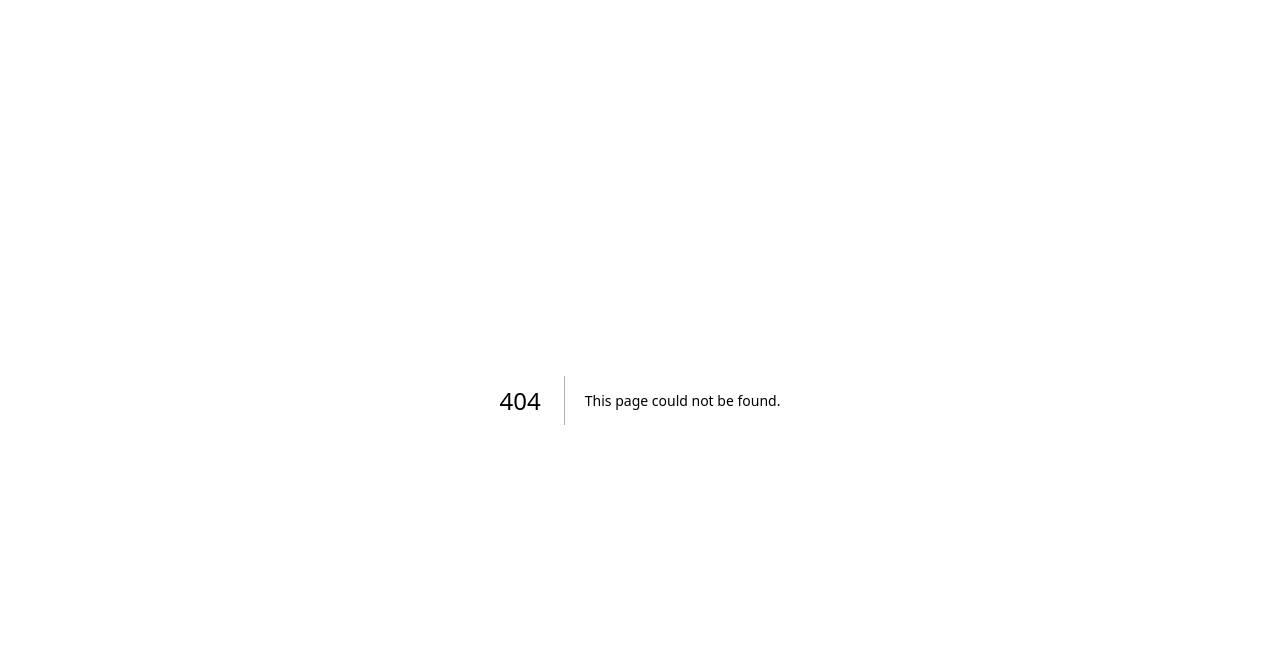
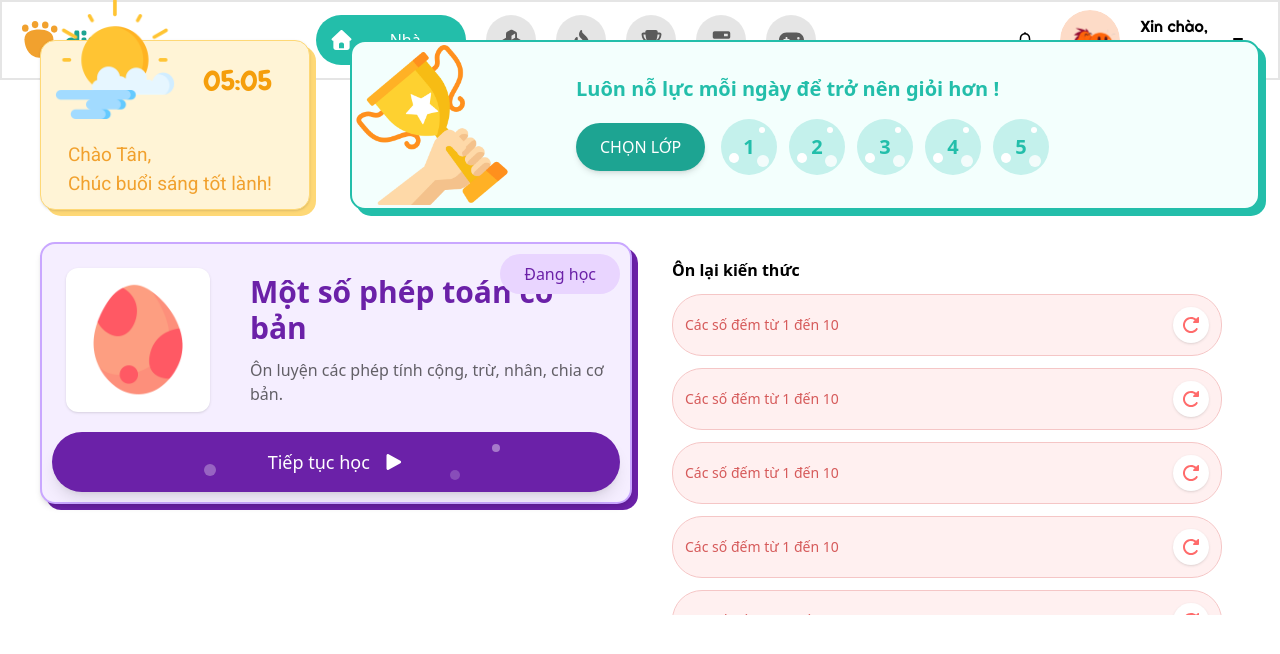
Before and after one commit to coldwind444/dino-fe, a Next.js app: page /student/home in a window 1280 px wide. Before the commit this address had no page. Shown: the top 654 px of the page. Built offline with nearby package versions, Linux system fonts and the light colour scheme.

Commit message:
add home page for student

```diff
--- /dev/null
+++ b/src/app/student/(main)/home/page.tsx
@@ -0,0 +1,270 @@
+"use client";
+
+import { useState, useEffect } from "react";
+import Link from "next/link";
+import Image from "next/image";
+import clsx from "clsx";
+import { Roboto, Righteous, Chewy } from "next/font/google";
+import { FontAwesomeIcon } from "@fortawesome/react-fontawesome";
+import {
+  faBookOpen,
+  faFireFlameCurved,
+  faBarsProgress,
+  faTrophy,
+  faGamepad,
+  faPlay,
+  faRotateRight,
+} from "@fortawesome/free-solid-svg-icons";
+
+const roboto = Roboto({ subsets: ["latin"] });
+const righteous = Righteous({ weight: "400" });
+const chewy = Chewy({ subsets: ["latin"], weight: "400" });
+const trophy = "/assets/home/trophy.png";
+
+const SAMPLE_THUMB_PATH = "/assets/landing/egg_normal.png";
+const morning = "/assets/home/sunrise.png";
+const afternoon = "/assets/home/sunset.png";
+const night = "/assets/home/moonlight.png";
+
+const timeConfig = [
+  { start: 5, end: 12, greeting: "Chúc buổi sáng tốt lành!", image: morning },
+  { start: 12, end: 18, greeting: "Chúc buổi chiều vui vẻ!", image: afternoon },
+  { start: 18, end: 24, greeting: "Chúc buổi tối an lành!", image: night },
+  { start: 0, end: 5, greeting: "Chúc buổi tối an lành!", image: night },
+];
+
+export function TimeCard({ username }: { username: string }) {
+  const [time, setTime] = useState("");
+  const [greeting, setGreeting] = useState("");
+  const [imageSrc, setImageSrc] = useState(morning);
+
+  useEffect(() => {
+    const updateTime = () => {
+      const now = new Date();
+      const hours = now.getHours();
+      const minutes = String(now.getMinutes()).padStart(2, "0");
+      const hoursStr = String(hours).padStart(2, "0");
+      setTime(`${hoursStr}:${minutes}`);
+
+      const current = timeConfig.find(
+        ({ start, end }) => hours >= start && hours < end
+      );
+      if (current) {
+        setGreeting(current.greeting);
+        setImageSrc(current.image);
+      }
+    };
+
+    updateTime();
+    const interval = setInterval(updateTime, 60 * 1000);
+    return () => clearInterval(interval);
+  }, []);
+
+  return (
+    <div className="relative w-[270px] h-[170px]">
+      <div className="absolute inset-0 bg-[#FED876] rounded-[15px] translate-x-[6px] translate-y-[6px]" />
+
+      <div
+        className={clsx(
+          "relative bg-[#FFF4D6]",
+          "rounded-[15px] shadow-sm border border-[#FED876]",
+          "w-full h-full"
+        )}
+      >
+        <div
+          className={clsx(
+            "absolute top-[19px] right-[37px]",
+            "text-[28px] font-bold text-[#F59E0B]",
+            chewy.className
+          )}
+        >
+          {time}
+        </div>
+
+        <div
+          className={clsx(
+            roboto.className,
+            "absolute top-[100px] right-[37px] text-[19px] text-[#F1A12E]"
+          )}
+        >
+          <div>Chào {username},</div>
+          <div>{greeting}</div>
+        </div>
+
+        <Image
+          src={imageSrc}
+          alt="Thời gian trong ngày"
+          width={120}
+          height={120}
+          className="absolute bottom-[90px] right-1/2 "
+        />
+      </div>
+    </div>
+  );
+}
+
+export default function StudentHome() {
+  const username = "Tân";
+
+  return (
+    <div className="w-full h-full p-6 sm:p-10">
+      <section className="grid grid-cols-1 lg:grid-cols-12 gap-10">
+        <div className="lg:col-span-3">
+          <TimeCard username={username} />
+        </div>
+
+        <div className="lg:col-span-9 mt-[30px] lg:mt-0 lg:pr-[60px]">
+          <div className="relative h-[170px] w-[910px] ">
+            <div className="absolute inset-0 bg-[#23BEAA] rounded-[15px] translate-x-[6px] translate-y-[6px]" />
+
+            <div
+              className={clsx(
+                "relative h-full z-10",
+                "border-2 border-[#23BEAA]",
+                "bg-[#F3FFFD]",
+                "rounded-[15px]",
+                "flex items-center gap-6"
+              )}
+            >
+              <div className="w-40 h-40 flex-shrink-0 flex items-center justify-center">
+                <Image src={trophy} alt="trophy" width={300} height={300} />
+              </div>
+              <div className="flex-1 pl-10">
+                <h3 className="text-xl font-bold text-[#23BEAA]">
+                  Luôn nỗ lực mỗi ngày để trở nên giỏi hơn !
+                </h3>
+                <div className="mt-4 flex items-center gap-4">
+                  <button
+                    className={clsx(
+                      "px-6 py-3 rounded-full shadow-md",
+                      "bg-[#1DA492] text-white"
+                    )}
+                  >
+                    CHỌN LỚP
+                  </button>
+                  <div className="flex items-center gap-3">
+                    {[1, 2, 3, 4, 5].map((n) => (
+                      <button
+                        key={n}
+                        className={clsx(
+                          "relative w-14 h-14 rounded-full flex items-center justify-center",
+                          "font-bold text-xl transition-all hover:scale-105",
+                          "bg-[#C4F1EC] text-[#23BEAA] hover:bg-[#23BEAA] hover:text-white group"
+                        )}
+                      >
+                        <span className="absolute top-2 right-3 w-1.5 h-1.5 rounded-full bg-white transition-colors group-hover:bg-white/40" />
+                        <span className="absolute bottom-3 left-2 w-2.5 h-2.5 rounded-full bg-white transition-colors group-hover:bg-white/30" />
+                        <span className="absolute bottom-2 right-2 w-3 h-3 rounded-full bg-white/80 transition-colors group-hover:bg-white/20" />
+                        {n}
+                      </button>
+                    ))}
+                  </div>
+                </div>
+              </div>
+            </div>
+          </div>
+        </div>
+      </section>
+
+      {/* Main Area */}
+      <section className="mt-8 grid grid-cols-1 lg:grid-cols-12 gap-6 items-start  w-[900px] h-[333px]">
+        {/* Lesson Card */}
+        <div className="lg:col-span-8">
+          <div className="relative ">
+            <div className="absolute inset-0 bg-[#6B21A8] rounded-[15px] translate-x-[6px] translate-y-[6px]" />
+
+            <div
+              className={clsx(
+                "relative h-full z-10",
+                "bg-[#F5EEFF] border-2 border-[#C9A7FF]",
+                "rounded-[15px] shadow-md flex items-center gap-6 p-6 pb-[90px]"
+              )}
+            >
+              <div
+                className={clsx(
+                  "flex-shrink-0 w-36 h-36 bg-white rounded-xl",
+                  "flex items-center justify-center shadow-sm"
+                )}
+              >
+                <Image
+                  src={SAMPLE_THUMB_PATH}
+                  alt="lesson"
+                  width={120}
+                  height={120}
+                />
+              </div>
+
+              <div className="flex-1 pl-4">
+                <span
+                  className={clsx(
+                    "absolute top-2.5 right-2.5",
+                    "text-base bg-[#E9D5FF] text-[#6B21A8] font-medium",
+                    "px-6 py-2 rounded-full"
+                  )}
+                >
+                  Đang học
+                </span>
+
+                <div>
+                  <h4 className="text-3xl font-bold text-[#6B21A8]">
+                    Một số phép toán cơ bản
+                  </h4>
+                </div>
+
+                <p className="mt-3 text-[rgba(0,0,0,0.6)]">
+                  Ôn luyện các phép tính cộng, trừ, nhân, chia cơ bản.
+                </p>
+
+                <button
+                  className={clsx(
+                    "absolute bottom-2.5 left-2.5 right-2.5",
+                    "flex items-center justify-center px-8 py-4",
+                    "bg-[#6B21A8] text-white rounded-[30px] shadow-lg text-lg hover:bg-[#8B5CF6] transition-colors"
+                  )}
+                >
+                  <span className="absolute top-3 right-30 w-2 h-2 rounded-full bg-white/40" />
+                  <span className="absolute bottom-4 left-38 w-3 h-3 rounded-full bg-white/30" />
+                  <span className="absolute bottom-3 right-40 w-2.5 h-2.5 rounded-full bg-white/20" />
+                  <span>Tiếp tục học</span>
+                  <FontAwesomeIcon icon={faPlay} className="ml-3" />
+                </button>
+              </div>
+            </div>
+          </div>
+        </div>
+
+        <aside className="lg:col-span-4  w-[590px] ">
+          <div className="p-4">
+            <h5 className="font-semibold">Ôn lại kiến thức</h5>
+            <div className="mt-3 flex flex-col gap-3 max-h-[360px] overflow-auto pr-2">
+              {Array.from({ length: 6 }).map((_, i) => (
+                <div
+                  key={i}
+                  className={clsx(
+                    "flex items-center justify-between p-3 rounded-[30px]",
+                    "bg-[#FFF0F0] border border-[#F5C6C6]"
+                  )}
+                >
+                  <div className="text-sm text-[#D65A5A]">
+                    Các số đếm từ 1 đến 10
+                  </div>
+                  <button
+                    aria-label="refresh"
+                    className={clsx(
+                      "w-9 h-9 rounded-full bg-white flex items-center justify-center shadow-sm"
+                    )}
+                  >
+                    <FontAwesomeIcon
+                      icon={faRotateRight}
+                      className="text-[#FF6B6B]"
+                    />
+                  </button>
+                </div>
+              ))}
+            </div>
+          </div>
+        </aside>
+      </section>
+    </div>
+  );
+}
```
